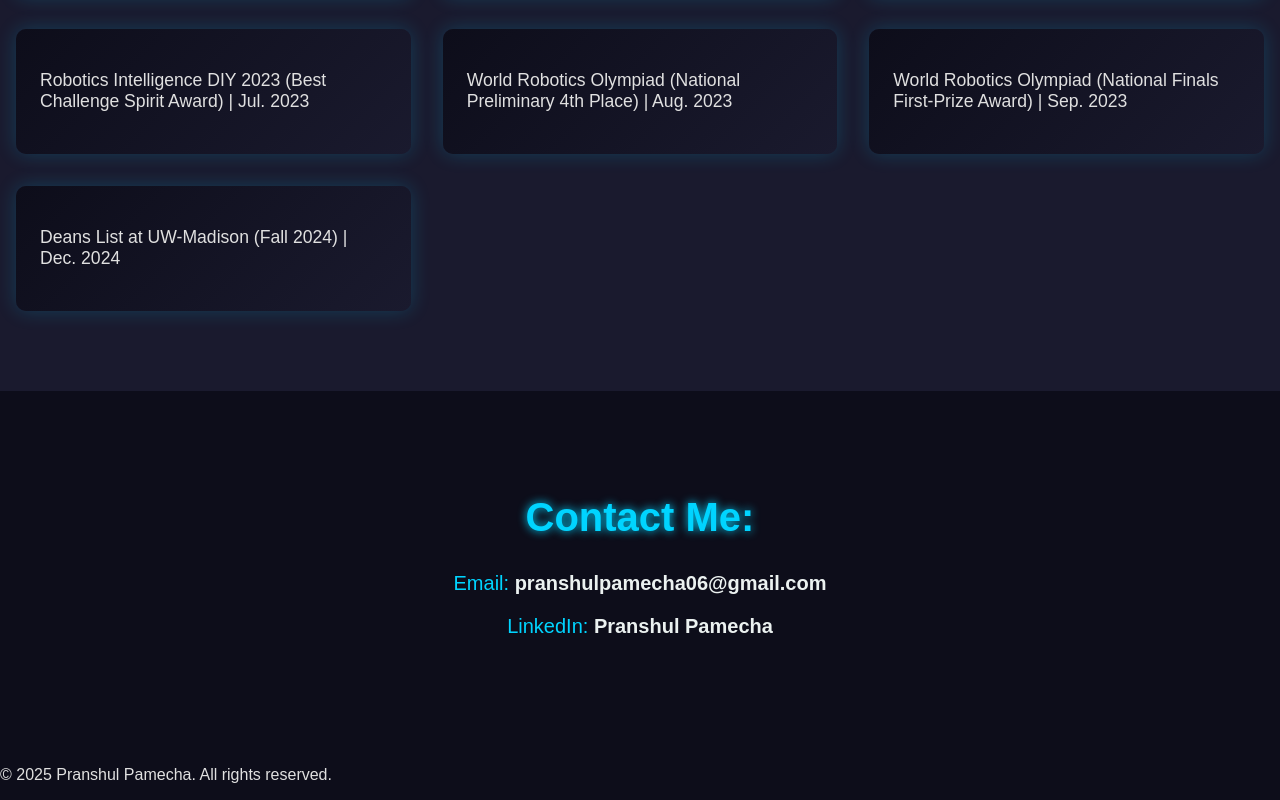
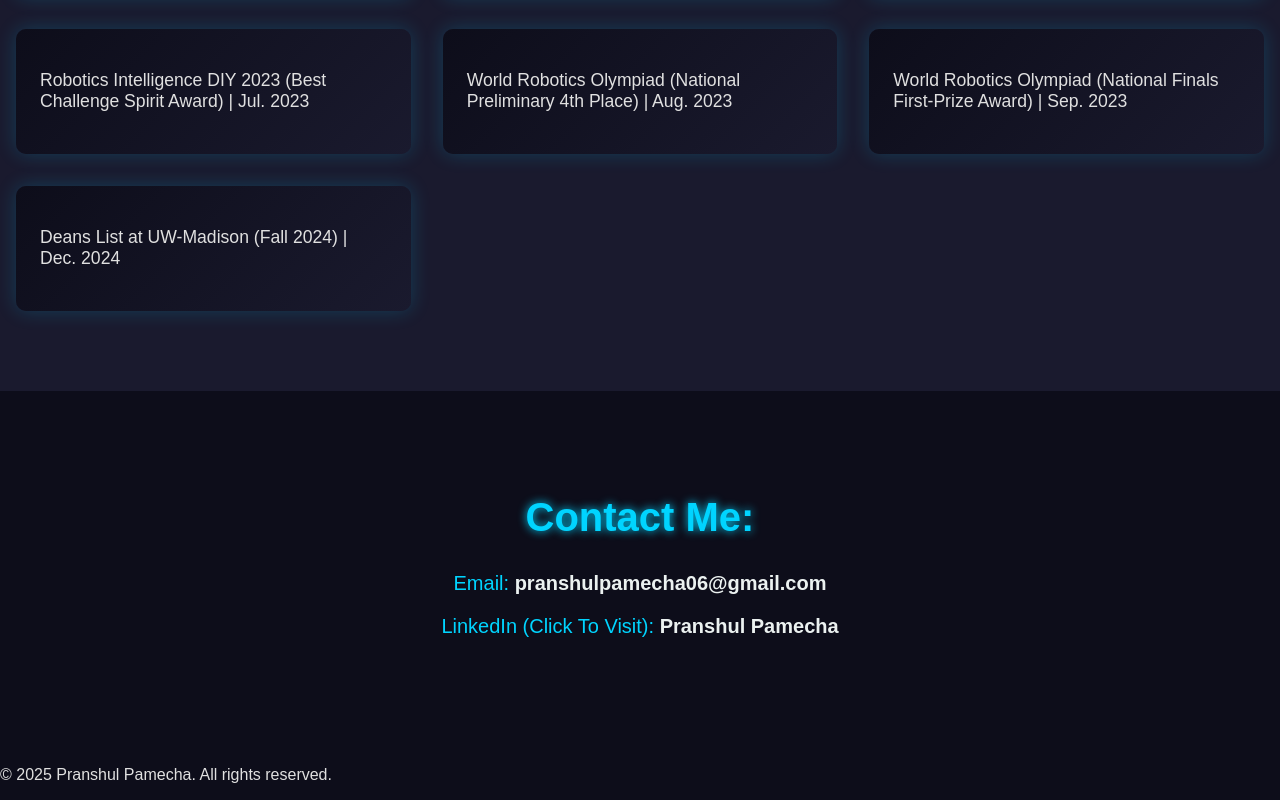
Before and after one commit to Pranshul-13/Portfolio, a plain HTML site: page index.html in a window 1280 px wide. Shown: the part 4062-4862 px from the top of the page. Drawn offline with Linux system fonts and the light colour scheme.

Commit message:
Updated Instruction

```diff
--- a/index.html
+++ b/index.html
@@ -203,7 +203,7 @@
             <h2 class="section-title">Contact Me:</h2>
             <div class="contact-info">
                 <p class="contact-detail">Email: <a href="mailto:pranshulpamecha06@gmail.com" class="contact-link">pranshulpamecha06@gmail.com</a></p>
-                <p class="contact-detail">LinkedIn: <a href="https://www.linkedin.com/in/pranshul-pamecha-70a65221b/" class="contact-link">Pranshul Pamecha</a></p>
+                <p class="contact-detail">LinkedIn (Click To Visit): <a href="https://www.linkedin.com/in/pranshul-pamecha-70a65221b/" class="contact-link">Pranshul Pamecha</a></p>
             </div>
     </section>
 
```
